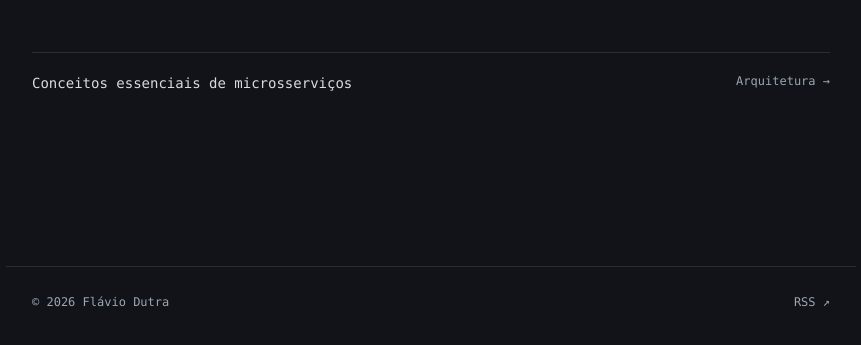
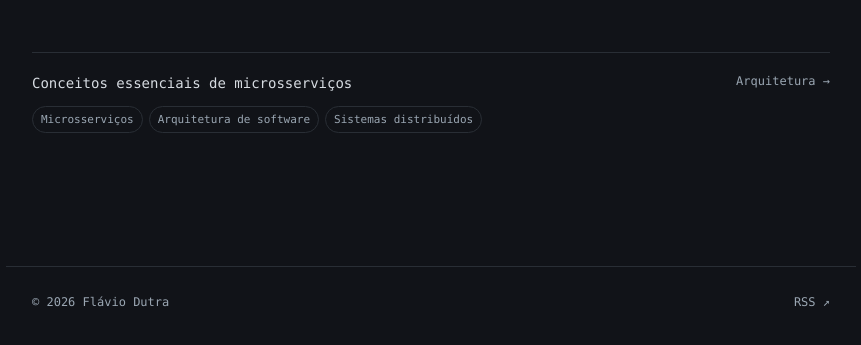
Before and after one commit to flaviomdutra/flaviomdutra.github.io, an Astro site: page /blog in a window 1280 px wide. Shown: the part 389-734 px from the top of the page, without its empty margins (209-1070 px from the left). Built offline with nearby package versions, Linux system fonts and the light colour scheme; Astro itself is replaced by a stand-in of ours.

Commit message:
Add tags to blog articles

```diff
--- a/src/pages/blog/index.astro
+++ b/src/pages/blog/index.astro
@@ -16,8 +16,15 @@ const base = import.meta.env.BASE_URL;
       distribuídos e aprendizados pelo caminho.
     </p>
     <a class="post" href={`${base}blog/microservices-essential-concepts/`}>
-      <span>Conceitos essenciais de microsserviços</span>
-      <span>Arquitetura →</span>
+      <span class="post-content">
+        <span class="post-title">Conceitos essenciais de microsserviços</span>
+        <span class="post-tags" aria-label="Tags">
+          <span class="post-tag">Microsserviços</span>
+          <span class="post-tag">Arquitetura de software</span>
+          <span class="post-tag">Sistemas distribuídos</span>
+        </span>
+      </span>
+      <span class="post-category">Arquitetura →</span>
     </a>
   </div>
 </Layout>
--- a/src/styles/global.css
+++ b/src/styles/global.css
@@ -236,9 +236,32 @@ p {
   font-size: 14px;
 }
 
-.post span:last-child {
+.post-category {
   font-size: 12px;
   color: var(--subtle);
+}
+
+.post-content {
+  display: grid;
+  gap: 10px;
+}
+
+.post-title {
+  color: inherit;
+}
+
+.post-tags {
+  display: flex;
+  flex-wrap: wrap;
+  gap: 6px;
+}
+
+.post-tag {
+  border: 1px solid var(--border);
+  border-radius: 999px;
+  padding: 3px 8px;
+  color: var(--subtle);
+  font-size: 11px;
 }
 
 .footer {
```
Also changed, not shown: src/pages/blog/microservices-essential-concepts.md (+4 -0 lines), src/pages/en/blog/index.astro (+9 -2 lines), src/pages/en/blog/microservices-essential-concepts.md (+4 -0 lines).
